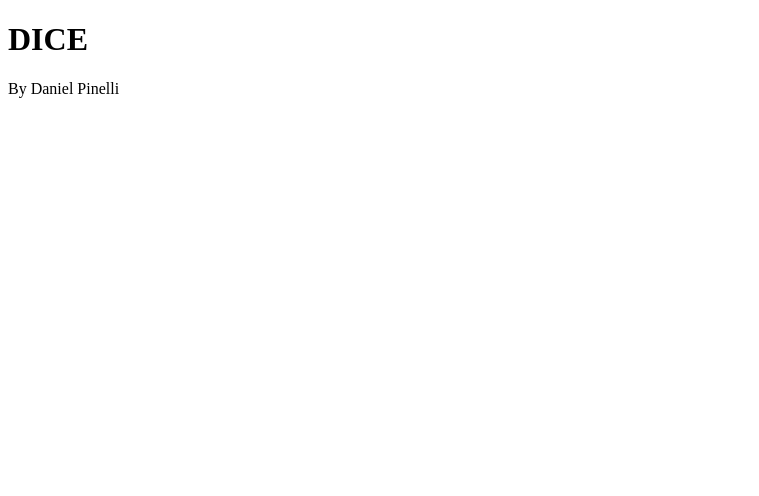
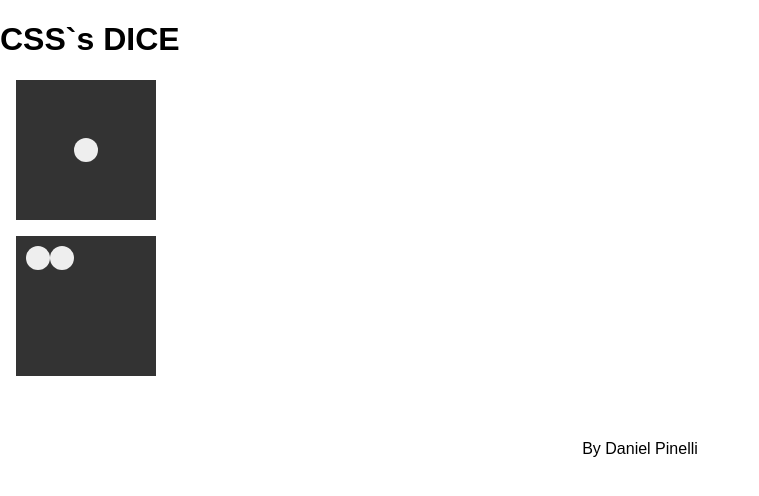
Before and after one commit to DaniPinelli/dice, a plain HTML site: page index.html in a window 1280 px wide. Shown: the whole page, without its empty margins (0-759 px from the left). Drawn offline with Linux system fonts and the light colour scheme.

Commit message:
Face one done

```diff
--- a/index.html
+++ b/index.html
@@ -5,11 +5,20 @@
     <meta charset="UTF-8">
     <meta http-equiv="X-UA-Compatible" content="IE=edge">
     <meta name="viewport" content="width=device-width, initial-scale=1.0">
-    <title>Document</title>
+    <title>DICE</title>
+    <link rel="stylesheet" href="styles.css">
 </head>
 
 <body>
-    <h1>DICE</h1>
+    <h1>CSS`s DICE</h1>
+    <div class="face-1">
+        <div class="dot"></div>
+    </div>
+
+    <div class="face-2">
+        <div class="dot"></div>
+        <div class="dot"></div>
+    </div>
 
     <footer>By Daniel Pinelli</footer>
 </body>
--- /dev/null
+++ b/styles.css
@@ -0,0 +1,31 @@
+body {
+    margin: 0;
+    padding: 0;
+    font-family: sans-serif;
+}
+
+[class^="face-"] {
+    background: #333;
+    width: 120px;
+    height: 120px;
+    padding: 10px;
+    display: flex;
+    margin: 1em;
+}
+
+.face-1 {
+    justify-content: center;
+    align-items: center;
+}
+
+.dot {
+    width: 24px;
+    height: 24px;
+    border-radius: 50%;
+    background: #eee;
+}
+
+footer {
+    padding-top: 3em;
+    text-align: center;
+}
```
